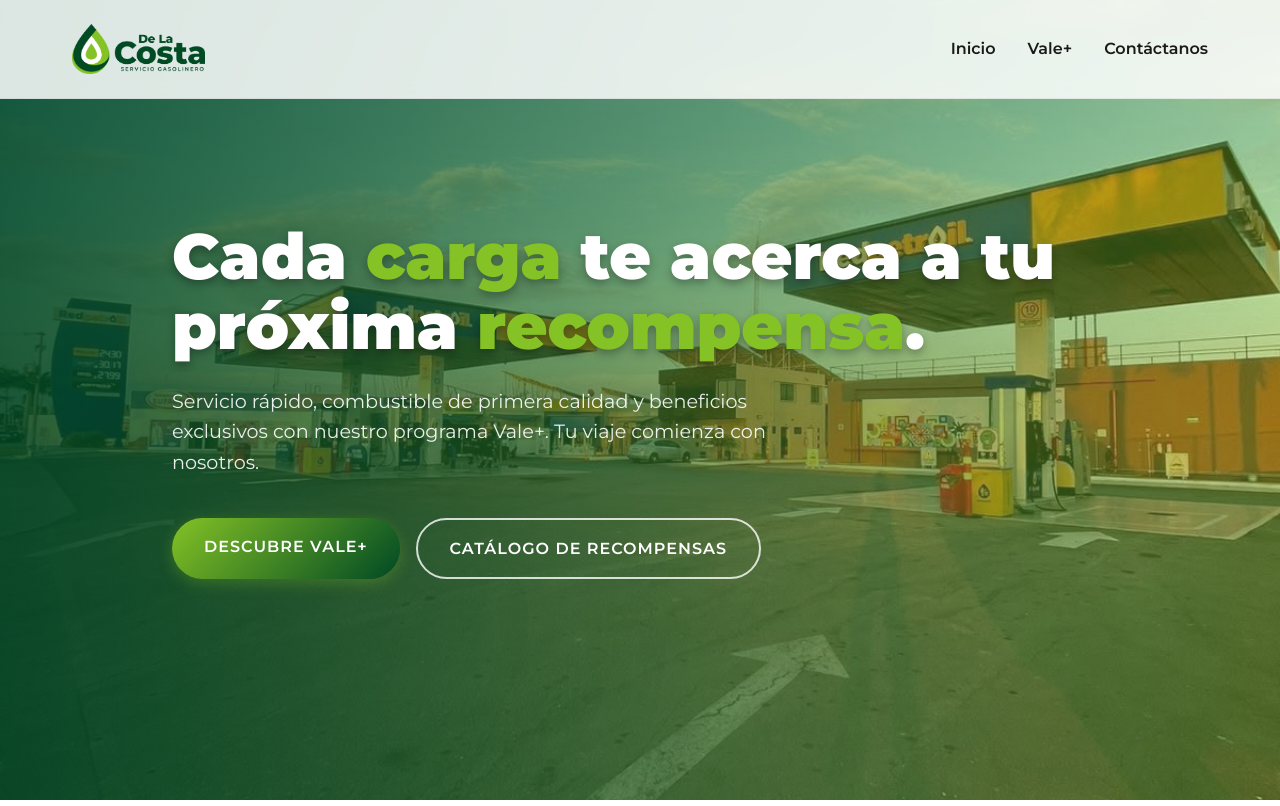
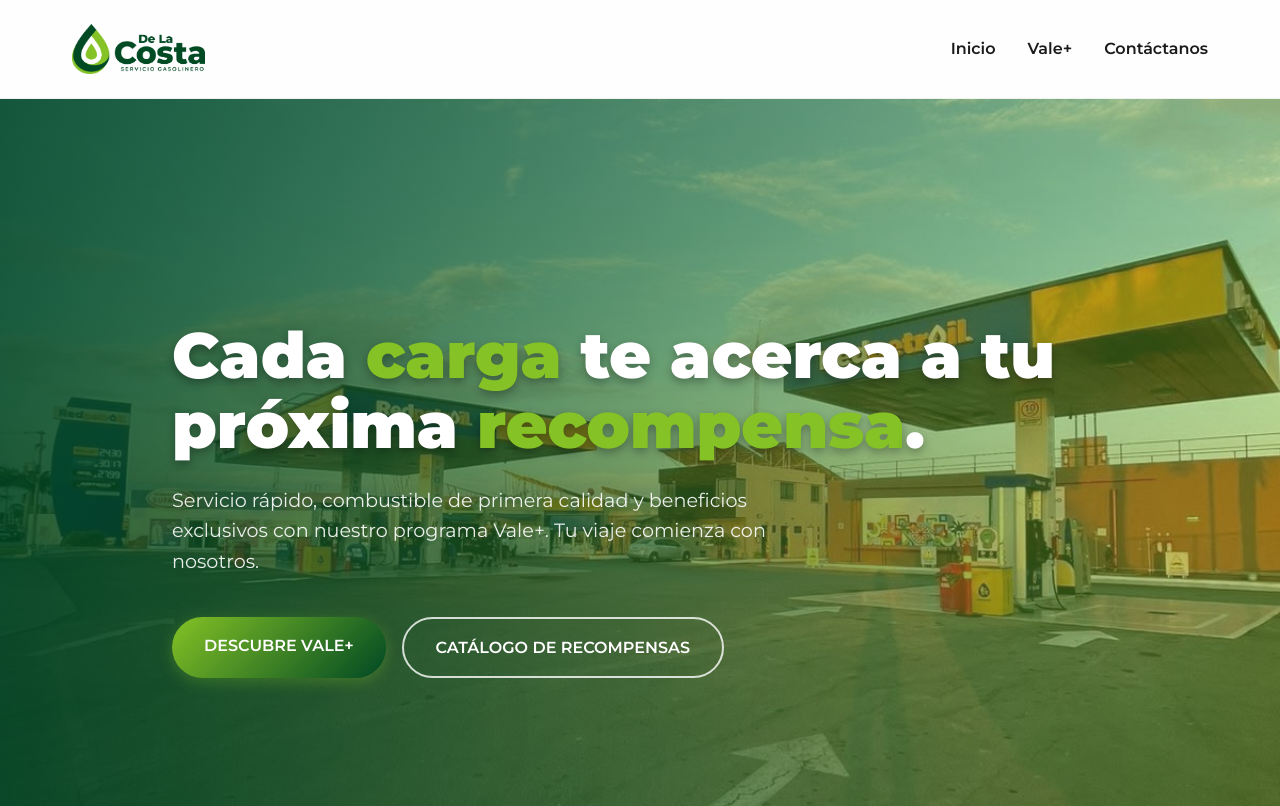
Before and after one commit to ChristianSepulveda25/SGC_ValeMas, a website built with Vite: page index.html in a window 1280 px wide. Shown: the top 806 px of the page. Built offline with nearby package versions, Linux system fonts and the light colour scheme.

Commit message:
Ajuste del navbar

```diff
--- a/src/style.css
+++ b/src/style.css
@@ -41,7 +41,7 @@
 
 /* Navbar */
 .navbar {
-  position: fixed;
+  position: sticky;/*fixed - sticky*/
   top: 0;
   width: 100%;
   padding: 1.5rem 0;
@@ -122,7 +122,7 @@
   font-weight: 600;
   text-decoration: none;
   text-transform: uppercase;
-  letter-spacing: 1px;
+  /*letter-spacing: 1px;*/
   transition: transform var(--transition-speed), box-shadow var(--transition-speed);
   cursor: pointer;
   border: none;
```
